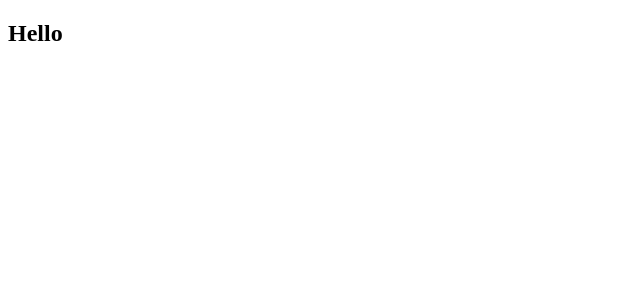
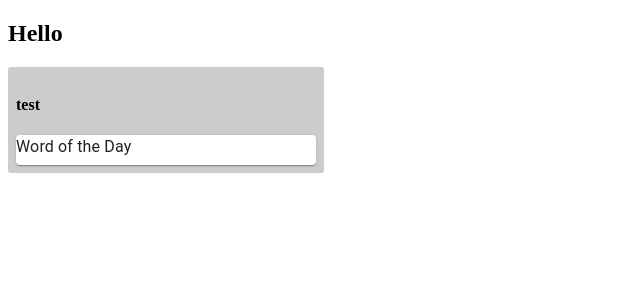
Before and after one commit to goleedev/trelloClone, a React (Create React App) app: page / in a window 1280 px wide. Shown: the top 300 px of the page, without its empty margins (0-640 px from the left). Built offline with nearby package versions, Linux system fonts and the light colour scheme.

Commit message:
Add trello list and card

```diff
--- a/src/components/App.js
+++ b/src/components/App.js
@@ -1,9 +1,11 @@
-import React from 'react';
+import React, { Component } from 'react';
+import TrelloList from "./TrelloList";
 
 function App() {
   return (
     <div className="App">
       <h2>Hello</h2>
+        <TrelloList title="test"/>
     </div>
   );
 }
--- /dev/null
+++ b/src/components/TrelloCard.js
@@ -0,0 +1,16 @@
+import React from "react";
+import Card from '@material-ui/core/Card';
+import Typography from '@material-ui/core/Typography';
+
+const TrelloCard = () => {
+    return (
+        <Card>
+            <Typography gutterBottom>
+                Word of the Day
+            </Typography>
+
+        </Card>
+    )
+};
+
+export default TrelloCard;
--- /dev/null
+++ b/src/components/TrelloList.js
@@ -0,0 +1,22 @@
+import React from "react";
+import TrelloCard from "./TrelloCard";
+
+const TrelloList = ({title}) => {
+    return (
+        <div style = {styles.container}>
+        <h4>{title}</h4>
+            <TrelloCard/>
+        </div>
+    )
+};
+
+const styles = {
+    container : {
+        backgroundColor: "#ccc",
+        borderRadius : 3,
+        width :300,
+        padding : 8
+    }
+}
+
+export default TrelloList;
--- a/src/index.js
+++ b/src/index.js
@@ -1,10 +1,15 @@
 import React from 'react';
 import ReactDOM from 'react-dom';
-
+import { Provider } from "react-redux"
+import store from "./store";
 import App from './components/App';
 import * as serviceWorker from './serviceWorker';
 
-ReactDOM.render(<App />, document.getElementById('root'));
+ReactDOM.render(
+    <Provider store={store}>
+    <App />
+</Provider>, document.getElementById('root')
+);
 
 // If you want your app to work offline and load faster, you can change
 // unregister() to register() below. Note this comes with some pitfalls.
--- /dev/null
+++ b/src/reducers/index.js
@@ -0,0 +1,3 @@
+import { combineReducers } from "redux";
+
+export default combineReducers({});
--- /dev/null
+++ b/src/store/index.js
@@ -0,0 +1,8 @@
+import { createStore } from "redux";
+
+const reducer = () => {}
+
+const store = createStore(reducer)
+
+
+export default store;
```
